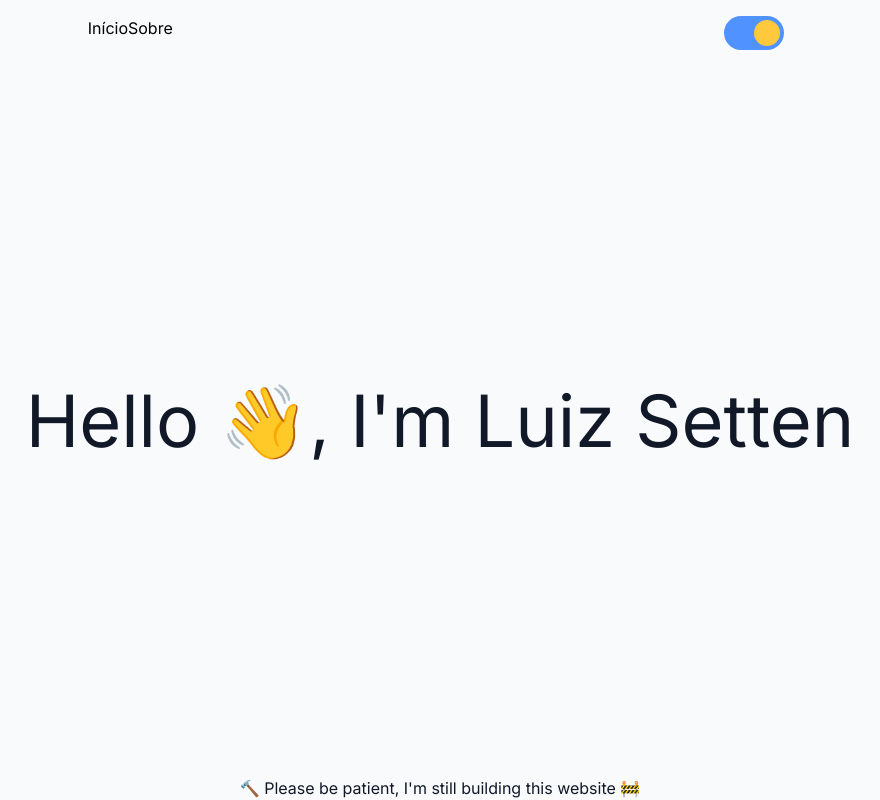
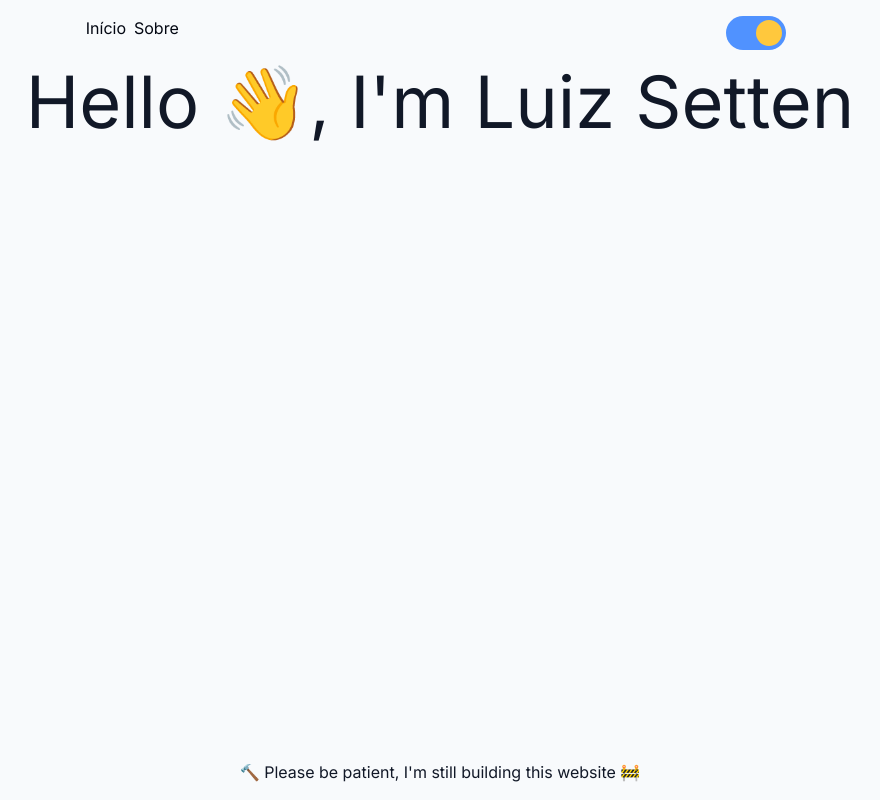
Before and after one commit to luizsetten/luizsetten-portfolio, a Next.js app: page / in a window 1280 px wide. Shown: the whole page, without its empty margins (200-1080 px from the left). Built offline with nearby package versions, Linux system fonts and the light colour scheme.

Commit message:
All pages have same layout

```diff
--- a/package.json
+++ b/package.json
@@ -13,6 +13,7 @@
     "@types/react": "18.2.16",
     "@types/react-dom": "18.2.7",
     "autoprefixer": "10.4.14",
+    "date-fns": "^2.30.0",
     "eslint": "8.45.0",
     "eslint-config-next": "13.4.12",
     "next": "13.4.12",
--- a/src/app/components/Header/index.tsx
+++ b/src/app/components/Header/index.tsx
@@ -2,8 +2,10 @@ import Link from "next/link";
 
 export default function Header() {
   return (
-    <div className="flex">
-      <Link href="/">Início</Link>
+    <div className="flex dark:text-gray-50 text-gray-950">
+      <Link href="/" className="mr-2">
+        Início
+      </Link>
       <Link href="/about">Sobre</Link>
     </div>
   );
--- /dev/null
+++ b/src/app/components/Layout/index.tsx
@@ -0,0 +1,39 @@
+"use client";
+import { useEffect, useState } from "react";
+import Header from "../Header";
+
+import ThemeSwitcher from "../ThemeSwitcher";
+import { Inter } from "next/font/google";
+const inter = Inter({ subsets: ["latin"] });
+
+const Layout = ({ children }: { children: React.ReactNode }) => {
+  const [isLight, setIsLight] = useState(true);
+
+  useEffect(() => {
+    if (isLight) {
+      document.getElementById("root")?.classList.remove("dark");
+    } else {
+      document.getElementById("root")?.classList.add("dark");
+    }
+  }, [isLight]);
+
+  return (
+    <main
+      id="root"
+      className={"flex min-h-screen flex-col items-cente " + inter.className}
+    >
+      <div className="flex min-h-screen min-w-full flex-col items-center dark:bg-slate-950 bg-slate-50">
+        <div className="flex justify-around min-w-full p-4">
+          <Header />
+          <ThemeSwitcher
+            isLight={isLight}
+            changeTheme={() => setIsLight((state) => !state)}
+          />
+        </div>
+        {children}
+      </div>
+    </main>
+  );
+};
+
+export default Layout;
--- a/src/app/layout.tsx
+++ b/src/app/layout.tsx
@@ -1,10 +1,6 @@
-"use client";
 import "./globals.css";
 import type { Metadata } from "next";
 import { Inter } from "next/font/google";
-import { useState, useEffect } from "react";
-import Header from "./components/Header";
-import ThemeSwitcher from "./components/ThemeSwitcher";
 
 const inter = Inter({ subsets: ["latin"] });
 
@@ -18,32 +14,9 @@ export default function RootLayout({
 }: {
   children: React.ReactNode;
 }) {
-  const [isLight, setIsLight] = useState(true);
-
-  useEffect(() => {
-    if (isLight) {
-      document.getElementById("root")?.classList.remove("dark");
-    } else {
-      document.getElementById("root")?.classList.add("dark");
-    }
-  }, [isLight]);
-
   return (
     <html lang="en">
-      <body className={inter.className}>
-        <main id="root" className="flex min-h-screen flex-col items-center">
-          <div className="flex min-h-screen min-w-full flex-col items-center justify-between dark:bg-slate-950 bg-slate-50">
-            <div className="flex justify-around min-w-full   p-4">
-              <Header></Header>
-              <ThemeSwitcher
-                isLight={isLight}
-                changeTheme={() => setIsLight((state) => !state)}
-              />
-            </div>
-            {children}
-          </div>
-        </main>
-      </body>
+      <body className={inter.className}>{children}</body>
     </html>
   );
 }
--- a/src/app/page.tsx
+++ b/src/app/page.tsx
@@ -1,5 +1,6 @@
 "use client";
 import { useEffect, useState } from "react";
+import Layout from "./components/Layout";
 
 export default function Home() {
   const [isLight, setIsLight] = useState(true);
@@ -13,13 +14,13 @@ export default function Home() {
   }, [isLight]);
 
   return (
-    <>
+    <Layout>
       <h1 className="text-7xl dark:text-gray-50 text-gray-900">
         Hello 👋, I&apos;m Luiz Setten
       </h1>
-      <p className="dark:text-gray-50 text-gray-900">
+      <p className="dark:text-gray-50 text-gray-900 absolute bottom-4">
         🔨 Please be patient, I&apos;m still building this website 🚧
       </p>
-    </>
+    </Layout>
   );
 }
--- a/src/pages/about.tsx
+++ b/src/pages/about.tsx
@@ -1,11 +1,24 @@
+import Layout from "@/app/components/Layout";
 import "@/app/globals.css";
+import { differenceInYears } from "date-fns";
+import { Metadata } from "next";
 
-import Header from "@/app/components/Header";
+export const metadata: Metadata = {
+  title: "Luiz Setten - Sobre",
+};
 
 export default function About() {
+  const age = differenceInYears(new Date(), new Date(1998, 6, 17));
   return (
-    <>
-      <div className="flex">Luiz Gustavo Chinelato Setten</div>
-    </>
+    <Layout>
+      <div className="min-h-full max-w-3xl dark:text-gray-50 text-gray-950">
+        <h1>Sobre mim</h1>
+        <p className="mx-auto">
+          Olá, sou Luiz Gustavo Chinelato Setten, tenho {age} anos, atuo como
+          desenvolvedor desde 2020, possuo graduação em Engenharia da Computação
+          pelo IFSULDEMINAS - Campus Poços de caldas
+        </p>
+      </div>
+    </Layout>
   );
 }
```
Also changed, not shown: 1 other file (tests, documents, lock files or other folders).
